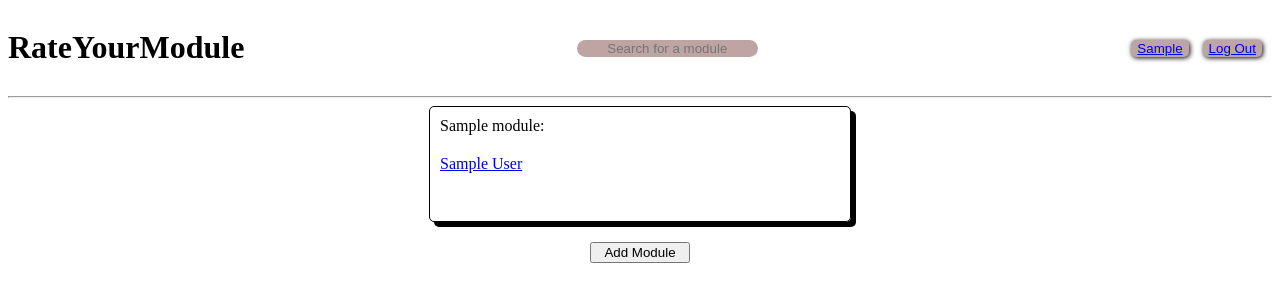
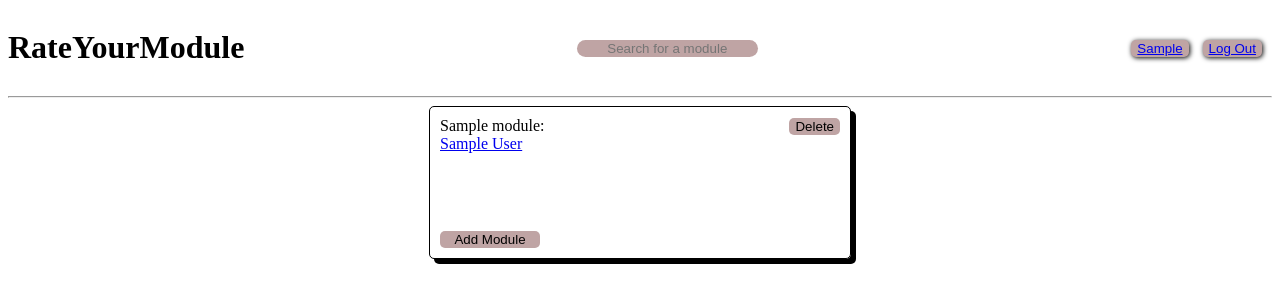
Before and after one commit to Lewis-Cramb/wad2-team-project, a Django app: page /modules/ in a window 1280 px wide. Shown: the top 303 px of the page. Run offline with Django 3.2, Linux system fonts and the light colour scheme; a user stored in the database is signed in; tables that the repository leaves empty hold one stand-in row (values such as "Sample post").

Commit message:
ADD: Module delete button and CSS

```diff
--- a/RateYourModule/urls.py
+++ b/RateYourModule/urls.py
@@ -16,4 +16,5 @@ urlpatterns = [
     path('modules/<str:moduleID>', views.show_module, name='show_module'),
     path('like_category/', views.LikeReviewView.as_view(), name='like_category'),
     path('suggest/', views.ModuleSuggestionView.as_view(), name='suggest'),
+    path('modules/delete/<str:moduleID>', views.delete_module, name="delete_module"),
 ]
--- a/RateYourModule/views.py
+++ b/RateYourModule/views.py
@@ -134,6 +134,10 @@ def add_module(request):
         messages.error(request, "Error in the form.")
         return redirect(reverse('rateyourmodule:modules'))
 
+@staff_member_required
+def delete_module(request, moduleID):
+    return HttpResponse("Work in progress...")
+
 
 @login_required
 def add_review(request, moduleID):
--- a/static/CSS/modules.css
+++ b/static/CSS/modules.css
@@ -7,7 +7,6 @@ main{
     flex-direction:column ;
     gap:20px ;
 }
-
 
 
 /* ids (#) */
@@ -46,8 +45,18 @@ width:100px ;
 }
 /* classes (.) */
 
+.modBox{
+    display:flex ;
+    flex-direction:column ;
+}
+
+.modTop{
+    display:flex ;
+    justify-content:space-between ;
+}
+
 /* mutli/descendant selectors */
-p, a{
+p, a, .deleteBttn{
     display:inline ;
     margin:0px ;
 }
@@ -55,3 +64,6 @@ p, a{
     margin-left:30px ;
     margin-bottom:20px ;
 }
+.modBox a{
+    margin-bottom:40px ;
+}
--- a/static/CSS/style.css
+++ b/static/CSS/style.css
@@ -3,6 +3,13 @@
 body {
     position:relative ;
 }
+
+button{
+    border-radius:5px ;
+    background-color: rgb(191, 164, 164) ;
+    border:none ;
+}
+
 
 /* Classes (.) */
 
--- a/templates/modules.html
+++ b/templates/modules.html
@@ -13,15 +13,26 @@
     <div id="modules">
         {% if modules %}
             {% for m in modules %}
-                <p>{{ m.short_name }}:</p><a href="{% url 'rateyourmodule:show_module' m.moduleID %}">{{ m.full_name }}</a>
-                <br />
+                <div class="modBox">
+                    <div class="modTop">
+                        <p>{{ m.short_name }}:</p>
+                        {% if user.is_staff %}
+                            <form method = "post" action = "{% url 'rateyourmodule:delete_module' m.moduleID %}">
+                                {% csrf_token %}
+                                <button class="deleteBttn" type = "submit">Delete</button>
+                            </form>
+                        {% endif %}
+                    </div>
+                    <a href="{% url 'rateyourmodule:show_module' m.moduleID %}">{{ m.full_name }}</a>
+                    <br />
             {% endfor %}
         {% else %}
             <strong>No modules currently available.</strong>
         {% endif %}
     </div>
-
-    <button id="addMod" onclick="showMod()">Add Module</button>
+    {% if user.is_staff %}
+        <button id="addMod" onclick="showMod()">Add Module</button>
+    {% endif %}
     <div id="addModule" onclick="manageClick(event)">
         <form method="post" action="{% url 'rateyourmodule:add_module' %}">
             {% csrf_token %}
```
